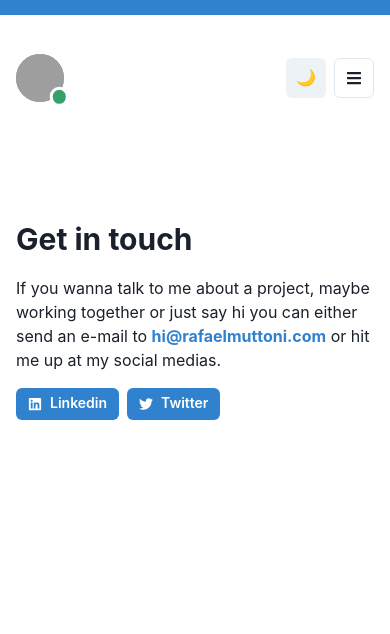
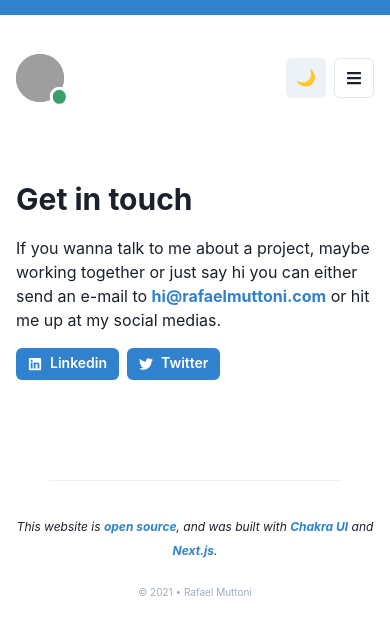
Before and after one commit to rafaelmuttoni/rafaelmuttoni.com, a Next.js app: page /contact in a window 390 px wide. Shown: the top 634 px of the page. Built offline with nearby package versions, Linux system fonts and the light colour scheme; grey boxes are pictures that could not be loaded.

Commit message:
responsive mt and footer

```diff
--- /dev/null
+++ b/src/components/Footer.js
@@ -0,0 +1,46 @@
+import { Box, Divider, Link, Text } from '@chakra-ui/react'
+
+export default function Footer() {
+  return (
+    <Box mt="100px" mb={4} textAlign="center">
+      <Divider m="0 auto" w="75%" mb={8} />
+      <Box mb={6}>
+        <Text fontSize="xs" as="i">
+          This website is{' '}
+          <Link
+            href="https://github.com/rafaelmuttoni/rafaelmuttoni.com"
+            target="_blank"
+            fontWeight="bold"
+            color="blue.500"
+          >
+            open source
+          </Link>
+          , and was built with{' '}
+          <Link
+            href="https://chakra-ui.com/"
+            target="_blank"
+            fontWeight="bold"
+            color="blue.500"
+          >
+            Chakra UI
+          </Link>{' '}
+          and{' '}
+          <Link
+            href="https://nextjs.org/"
+            target="_blank"
+            fontWeight="bold"
+            color="blue.500"
+          >
+            Next.js
+          </Link>
+          .
+        </Text>
+      </Box>
+      <Box>
+        <Text fontSize="x-small" color="gray.400">
+          © 2021 • Rafael Muttoni
+        </Text>
+      </Box>
+    </Box>
+  )
+}
--- a/src/components/Layout.js
+++ b/src/components/Layout.js
@@ -1,12 +1,14 @@
-import { Box, Container } from '@chakra-ui/react'
+import { Box, Container, Link, Text } from '@chakra-ui/react'
 
 import Navbar from 'components/Navbar'
+import Footer from 'components/Footer'
 
 export default function Layout({ children }) {
   return (
     <Box minW="100vw" maxW="100%" minH="100vh">
       <Navbar />
       <Container maxW="container.md">{children}</Container>
+      <Footer />
     </Box>
   )
 }
--- a/src/pages/contact.js
+++ b/src/pages/contact.js
@@ -3,7 +3,7 @@ import { FaGithub, FaLinkedin, FaTwitter } from 'react-icons/fa'
 
 export default function Contact() {
   return (
-    <Box mt={20} w="100%">
+    <Box mt={{ base: 10, md: 15, lg: 20 }} w="100%">
       <Heading as="h1" size="xl" mb={4}>
         Get in touch
       </Heading>
```
Also changed, not shown: src/pages/about.js (+4 -4 lines).
